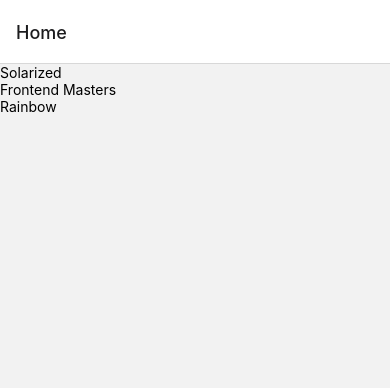
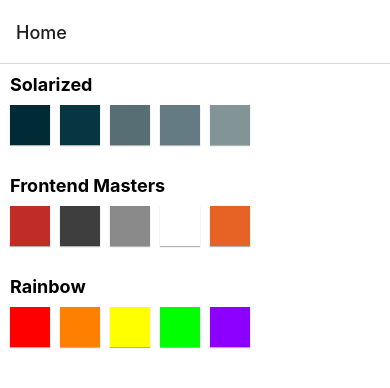
Before and after one commit to nickelead/feast, a React Native app: screen /Home in a window 390 px wide. Shown: the top 388 px of the page. Built offline with nearby package versions, Linux system fonts and the light colour scheme.

Commit message:
chore(home): Make links as list

```diff
--- a/src/components/ColorBox.js
+++ b/src/components/ColorBox.js
@@ -26,7 +26,11 @@
     justifyContent: 'center',
     alignItems: 'center',
     marginBottom: 10,
-    backgroundColor: '#2aa198',
+    shadowColor: '#000',
+    shadowOffset: { width: 0, height: 1 },
+    shadowOpacity: 0.3,
+    shadowRadius: 1,
+    elevation: 2,
   },
   text: {
     fontWeight: 'bold',
--- /dev/null
+++ b/src/components/PalettePreview.js
@@ -0,0 +1,55 @@
+import React from 'react';
+import {
+  Text,
+  TouchableOpacity,
+  StyleSheet,
+  FlatList,
+  View,
+} from 'react-native';
+import { useNavigation } from '@react-navigation/native';
+
+export const PalettePreview = ({ paletteName, colors }) => {
+  const { navigate } = useNavigation();
+  return (
+    <TouchableOpacity
+      onPress={() =>
+        navigate('ColorPalette', {
+          colors,
+          paletteName,
+        })
+      }>
+      <Text style={styles.text}>{paletteName}</Text>
+      <FlatList
+        style={styles.list}
+        data={colors.slice(0, 5)}
+        keyExtractor={item => item.colorName}
+        renderItem={({ item }) => (
+          <View style={[styles.color, { backgroundColor: item.hexCode }]} />
+        )}
+      />
+    </TouchableOpacity>
+  );
+};
+
+const styles = StyleSheet.create({
+  list: {
+    flex: 1,
+    flexDirection: 'row',
+    marginBottom: 30,
+  },
+  text: {
+    fontSize: 18,
+    fontWeight: 'bold',
+    marginBottom: 10,
+  },
+  color: {
+    height: 40,
+    width: 40,
+    marginRight: 10,
+    shadowColor: '#000',
+    shadowOffset: { width: 0, height: 1 },
+    shadowOpacity: 0.3,
+    shadowRadius: 1,
+    elevation: 2,
+  },
+});
--- a/src/components/index.js
+++ b/src/components/index.js
@@ -1 +1,2 @@
 export * from './ColorBox';
+export * from './PalettePreview';
--- a/src/constants/colors.js
+++ b/src/constants/colors.js
@@ -1,4 +1,4 @@
-export const SOLARIZED = [
+const SOLARIZED = [
   { colorName: 'Base03', hexCode: '#002b36' },
   { colorName: 'Base02', hexCode: '#073642' },
   { colorName: 'Base01', hexCode: '#586e75' },
@@ -17,7 +17,7 @@
   { colorName: 'Green', hexCode: '#859900' },
 ];
 
-export const RAINBOW = [
+const RAINBOW = [
   { colorName: 'Red', hexCode: '#FF0000' },
   { colorName: 'Orange', hexCode: '#FF7F00' },
   { colorName: 'Yellow', hexCode: '#FFFF00' },
@@ -25,10 +25,25 @@
   { colorName: 'Violet', hexCode: '#8B00FF' },
 ];
 
-export const FRONTEND_MASTERS = [
+const FRONTEND_MASTERS = [
   { colorName: 'Red', hexCode: '#c02d28' },
   { colorName: 'Black', hexCode: '#3e3e3e' },
   { colorName: 'Grey', hexCode: '#8a8a8a' },
   { colorName: 'White', hexCode: '#ffffff' },
   { colorName: 'Orange', hexCode: '#e66225' },
 ];
+
+export const COLOR_PALETTES = [
+  {
+    paletteName: 'Solarized',
+    colors: SOLARIZED,
+  },
+  {
+    paletteName: 'Frontend Masters',
+    colors: FRONTEND_MASTERS,
+  },
+  {
+    paletteName: 'Rainbow',
+    colors: RAINBOW,
+  },
+];
--- a/src/screens/Home.js
+++ b/src/screens/Home.js
@@ -1,37 +1,25 @@
 import React from 'react';
-import { View, Text, TouchableOpacity } from 'react-native';
-import { SOLARIZED, FRONTEND_MASTERS, RAINBOW } from '../constants';
+import { FlatList, StyleSheet } from 'react-native';
+import { PalettePreview } from '../components';
+import { COLOR_PALETTES } from '../constants';
 
-export const Home = ({ navigation }) => {
+export const Home = () => {
   return (
-    <View>
-      <TouchableOpacity
-        onPress={() =>
-          navigation.navigate('ColorPalette', {
-            colors: SOLARIZED,
-            paletteName: 'Solarized',
-          })
-        }>
-        <Text>Solarized</Text>
-      </TouchableOpacity>
-      <TouchableOpacity
-        onPress={() =>
-          navigation.navigate('ColorPalette', {
-            colors: FRONTEND_MASTERS,
-            paletteName: 'Frontend Masters',
-          })
-        }>
-        <Text>Frontend Masters</Text>
-      </TouchableOpacity>
-      <TouchableOpacity
-        onPress={() =>
-          navigation.navigate('ColorPalette', {
-            colors: RAINBOW,
-            paletteName: 'Rainbow',
-          })
-        }>
-        <Text>Rainbow</Text>
-      </TouchableOpacity>
-    </View>
+    <FlatList
+      style={styles.list}
+      data={COLOR_PALETTES}
+      keyExtractor={item => item.paletteName}
+      renderItem={({ item }) => (
+        <PalettePreview paletteName={item.paletteName} colors={item.colors} />
+      )}
+    />
   );
 };
+
+const styles = StyleSheet.create({
+  list: {
+    flex: 1,
+    padding: 10,
+    backgroundColor: 'white',
+  },
+});
```
